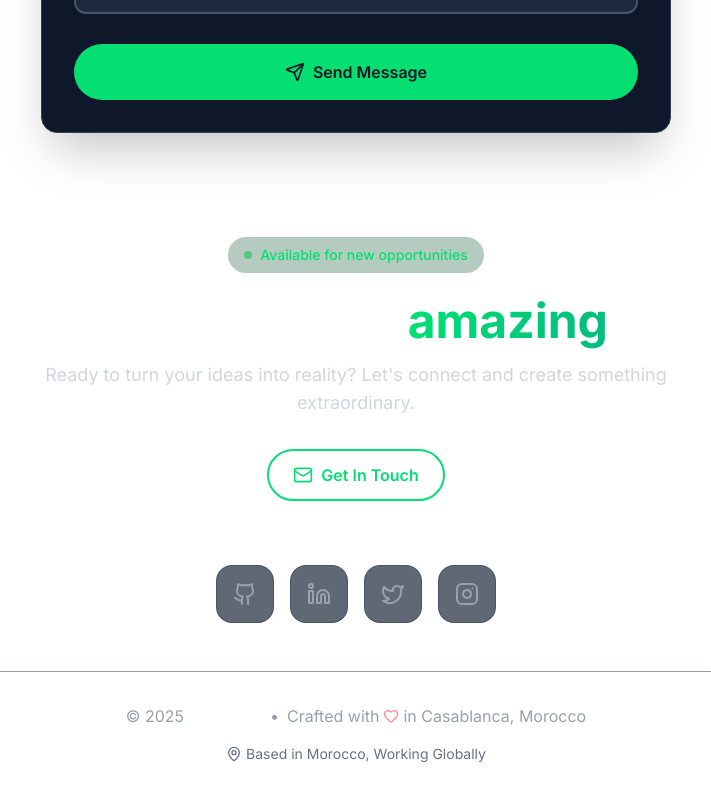
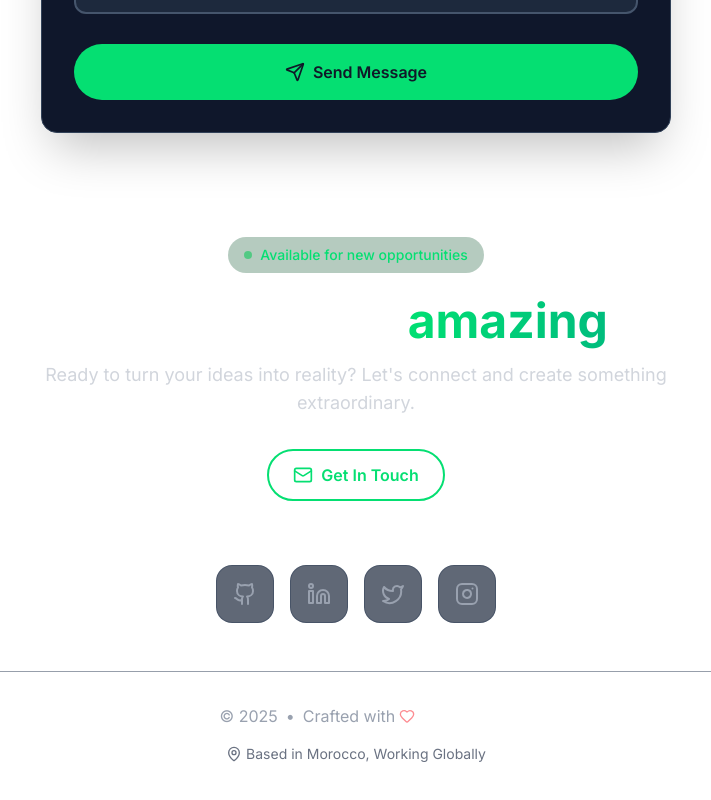
Before and after one commit to mar1shell/me.mar1shell, a React (Vite) app: page / in a window 1280 px wide. Shown: the part 5193-5993 px from the top of the page, without its empty margins (284-995 px from the left). Built offline with nearby package versions, Linux system fonts and the light colour scheme.

Commit message:
fix: update padding in App component for better layout; enhance gradient colors in HeroSectionContent for improved aesthetics

```diff
--- a/src/App.tsx
+++ b/src/App.tsx
@@ -18,7 +18,7 @@ function App() {
       <div className="overflow-x-hidden font-sans transition-colors duration-500">
         <AnimatedBackground />
         <NavBar />
-        <main className="container mx-auto flex flex-col items-center justify-center px-4">
+        <main className="container mx-auto flex flex-col items-center justify-center px-5">
           <HeroSection />
           <AboutMeSection />
           <ProjectsSection />
--- a/src/components/Footer/Footer.tsx
+++ b/src/components/Footer/Footer.tsx
@@ -53,21 +53,18 @@ function Footer() {
         data-aos="zoom-in"
       >
         <div className="mb-4 flex flex-col items-center justify-center gap-2 text-gray-600 sm:flex-row dark:text-gray-400">
-          <span>
-            © {currentYear}{" "}
+          <span>© {currentYear} </span>
+          <span className="hidden sm:inline">•</span>
+          <div className="flex items-center gap-1">
+            <span>Crafted with</span>
+            <HeartIcon />
             <a
               href={personalInfo.socialMedia.github}
               target="_blank"
               className="interactive font-semibold text-gray-900 transition-colors duration-300 hover:text-blue-500 dark:text-white dark:hover:text-green-400"
             >
-              Mar1shell
+              mar1shell
             </a>
-          </span>
-          <span className="hidden sm:inline">•</span>
-          <div className="flex items-center gap-1">
-            <span>Crafted with</span>
-            <HeartIcon />
-            <span>in Casablanca, Morocco</span>
           </div>
         </div>
 
--- a/src/components/HeroSectionContent/HeroSectionContent.tsx
+++ b/src/components/HeroSectionContent/HeroSectionContent.tsx
@@ -9,7 +9,7 @@ function HeroSectionContent() {
     <div className="flex flex-col md:col-span-3" data-aos="fade-left">
       <h1 className="mb-4 text-3xl font-bold text-gray-900 md:text-4xl md:whitespace-nowrap dark:text-white">
         Hello, I'm{" "}
-        <span className="inline-block bg-gradient-to-tr from-blue-700 via-indigo-600 to-cyan-600 bg-clip-text pl-1 text-4xl font-extrabold text-transparent drop-shadow-sm transition-all duration-500 md:text-5xl dark:from-teal-400 dark:via-lime-500 dark:to-green-600">
+        <span className="inline-block bg-gradient-to-tr from-blue-800 via-indigo-600 to-cyan-700 bg-clip-text pl-1 text-4xl font-extrabold text-transparent drop-shadow-sm transition-all duration-500 md:text-5xl dark:from-teal-400 dark:via-lime-500 dark:to-green-600">
           Marouane
         </span>
       </h1>
```
